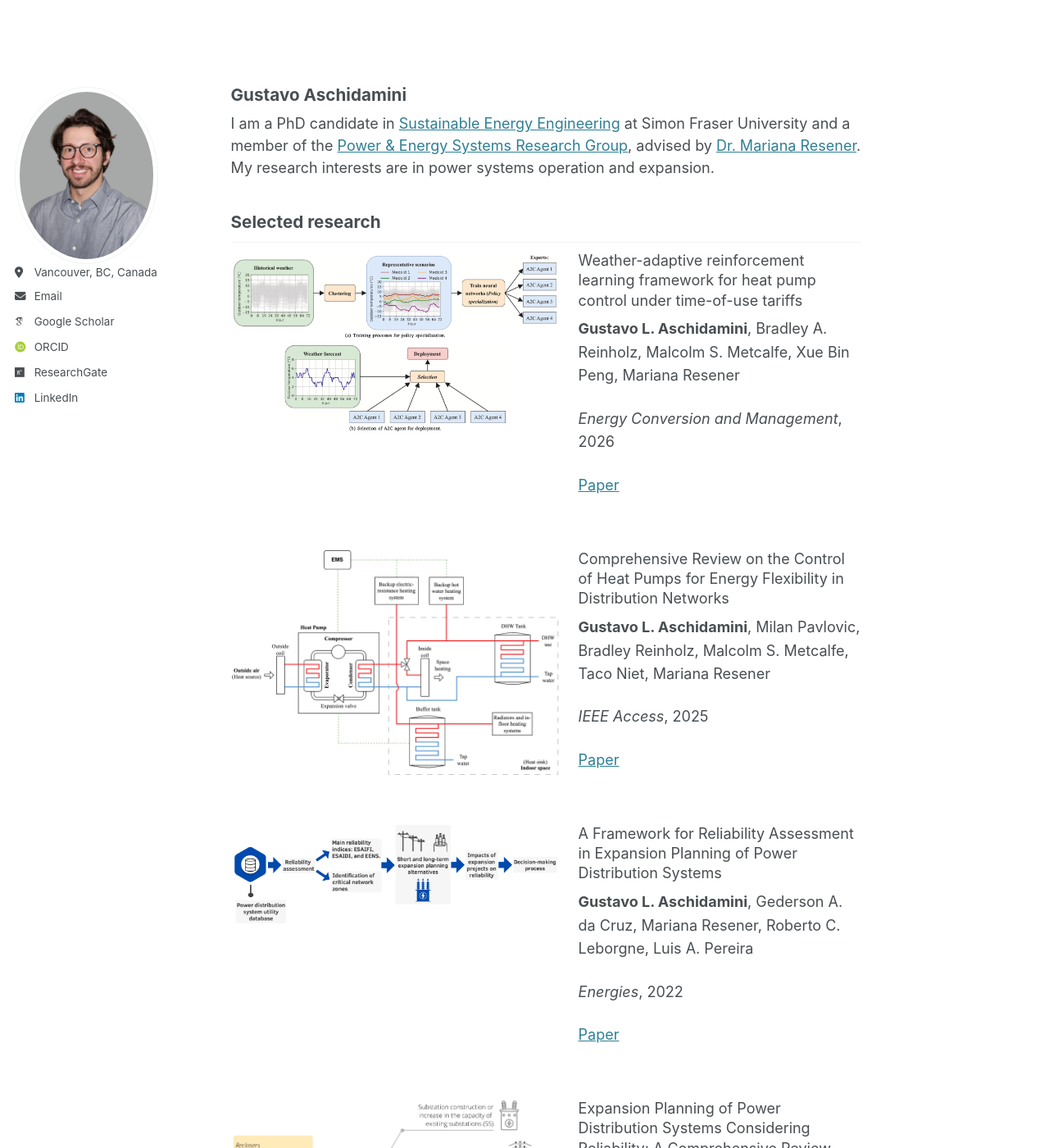
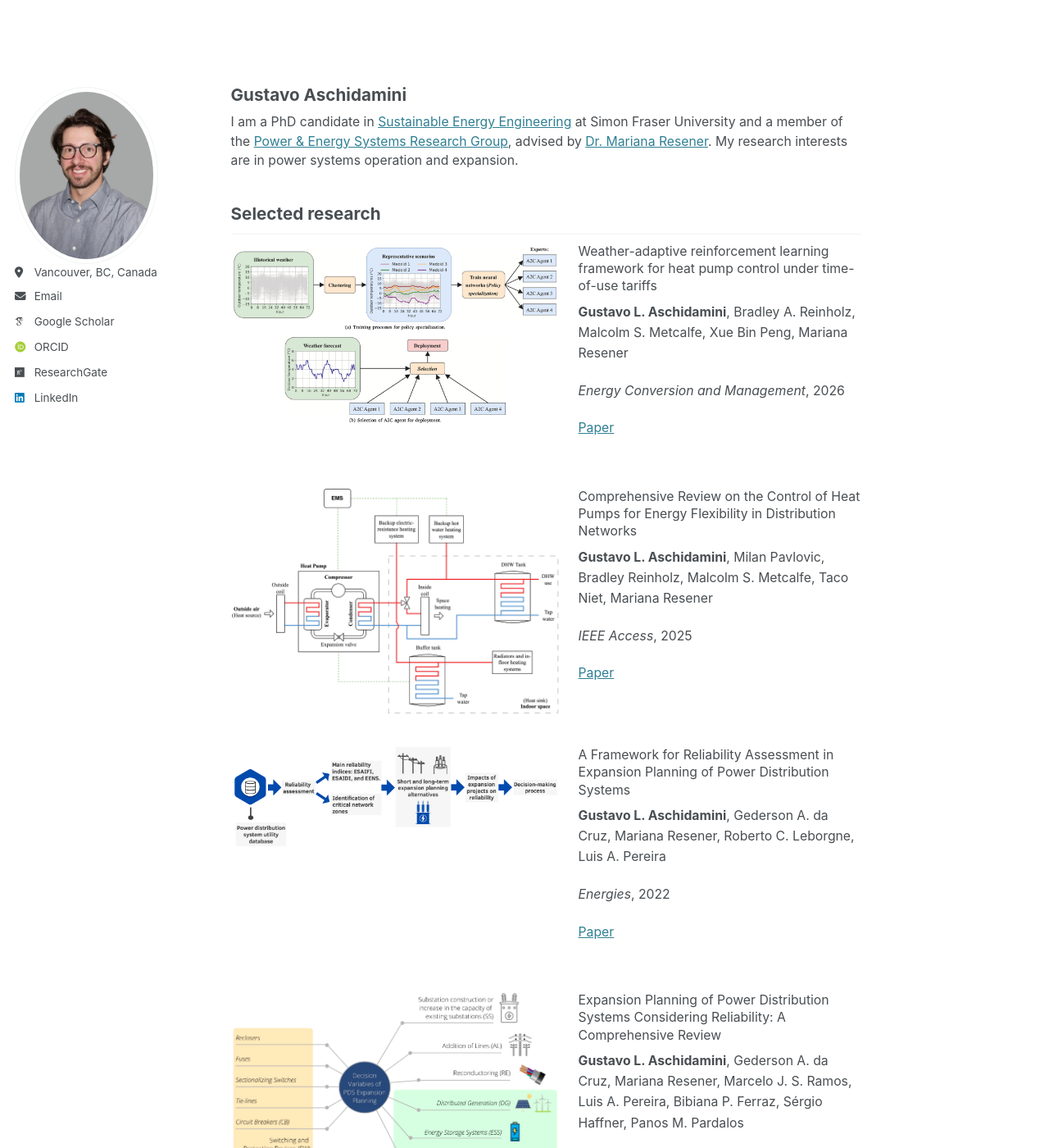
Before and after one commit to gaschidamini/gaschidamini.github.io, a Jekyll site: the page built from _pages/about.md, in a window 1280 px wide and 1400 px high. Shown: the whole window at 82% size. Built offline with Jekyll 4.4.1, drawn with Linux system fonts in a browser that asks for light colours; some web fonts are replaced.

Commit message:
Reduce body/publication text to 14px (match reference)
Intro and publication text 1em -> 0.875em (~14px), matching the
reference site's base size. Headings unchanged.

Co-Authored-By: Claude Opus 4.8 <noreply@anthropic.com>

```diff
--- a/_pages/about.md
+++ b/_pages/about.md
@@ -12,7 +12,7 @@ redirect_from:
 .page__title { font-size: 1.15em; }
 #selected-research { font-size: 1.15em; }
 /* Intro text matches the publication font size */
-.page__content > p { font-size: 1em; }
+.page__content > p { font-size: 0.875em; }
 </style>
 
 I am a PhD candidate in <a href="https://www.sfu.ca/fas/schools/sustainable-energy-engineering.html">Sustainable Energy Engineering</a> at Simon Fraser University and a member of the <a href="https://www.sfu.ca/fas/research/fas-research-labs/power-and-energy-systems/">Power & Energy Systems Research Group</a>, advised by <a href="https://scholar.google.com/citations?user=7Ef6qOIAAAAJ&hl=en">Dr. Mariana Resener</a>. My research interests are in power systems operation and expansion.
--- a/assets/css/main.scss
+++ b/assets/css/main.scss
@@ -102,23 +102,23 @@
 .research-content h3 {
   margin-top: 0;
   margin-bottom: 8px;
-  font-size: 1em;
+  font-size: 0.875em;
   font-weight: normal;
   line-height: 1.35;
 }
 
 .research-authors {
   margin: 0 0 8px 0;
-  font-size: 1em;
+  font-size: 0.875em;
 }
 
 .research-venue {
   margin: 0 0 12px 0;
-  font-size: 1em;
+  font-size: 0.875em;
 }
 
 .research-content > p {
-  font-size: 1em;
+  font-size: 0.875em;
   line-height: 1.6;
 }
 
```
